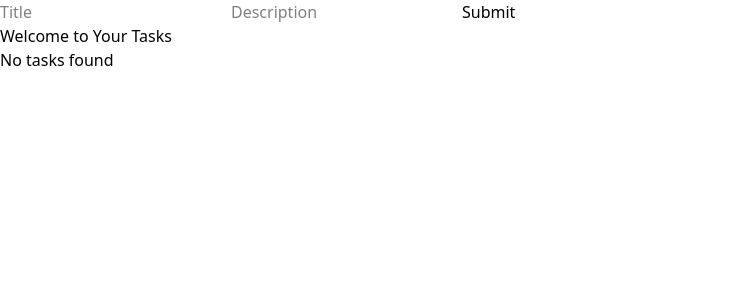
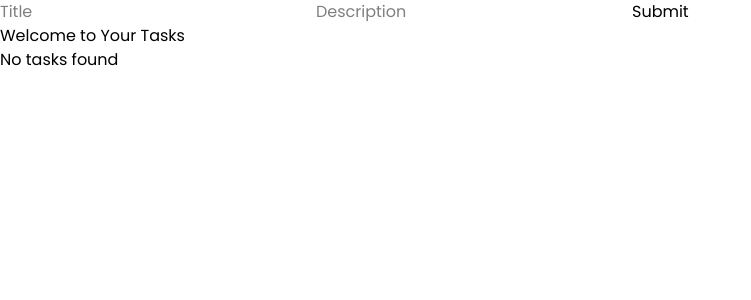
Before and after one commit to giantmons/todo, a React (Vite) app in the folder frontend/: page /dashboard in a window 1280 px wide. Shown: the top 300 px of the page, without its empty margins (0-751 px from the left). Built offline with nearby package versions, Linux system fonts and the light colour scheme.

Commit message:
Added: Poppins - Google fonts

```diff
--- a/frontend/index.html
+++ b/frontend/index.html
@@ -1,14 +1,22 @@
 <!doctype html>
 <html lang="en">
+
 <head>
   <meta charset="UTF-8" />
   <link rel="icon" type="image/svg+xml" href="/vite.svg" />
   <meta name="viewport" content="width=device-width, initial-scale=1.0" />
   <link href="/frontend/src/index.css" rel="stylesheet">
+  <link rel="preconnect" href="https://fonts.googleapis.com">
+  <link rel="preconnect" href="https://fonts.gstatic.com" crossorigin>
+  <link
+    href="https://fonts.googleapis.com/css2?family=Poppins:ital,wght@0,100;0,200;0,300;0,400;0,500;0,600;0,700;0,800;0,900;1,100;1,200;1,300;1,400;1,500;1,600;1,700;1,800;1,900&display=swap"
+    rel="stylesheet">
   <title>Vite + React + TS</title>
 </head>
+
 <body>
   <div id="root"></div>
   <script type="module" src="/src/main.tsx"></script>
 </body>
+
 </html>
--- a/frontend/src/index.css
+++ b/frontend/src/index.css
@@ -1,2 +1,7 @@
+@import url('https://fonts.googleapis.com/css2?family=Poppins:ital,wght@0,100;0,200;0,300;0,400;0,500;0,600;0,700;0,800;0,900;1,100;1,200;1,300;1,400;1,500;1,600;1,700;1,800;1,900&display=swap');
 @import "tailwindcss";
 @import "tw-animate-css";
+
+@theme {
+    --font-poppins: "Poppins", sans-serif;
+}
--- a/frontend/src/pages/dashboard.tsx
+++ b/frontend/src/pages/dashboard.tsx
@@ -7,8 +7,8 @@ import { useState } from "react";
 export default function Dashboard() {
     const [refreshTrigger, setRefreshTrigger] = useState(false);
     const tasks = useGetTask(refreshTrigger);
-    const {handleDelete, messageDelete} = useDeleteTask()
-    const {handleMarkTaskComplete} = useMarkTaskComplete();
+    const { handleDelete, messageDelete } = useDeleteTask()
+    const { handleMarkTaskComplete } = useMarkTaskComplete();
     const { addNewTask, message } = useAddTask();
 
     const [formData, setFormData] = useState({
@@ -38,6 +38,7 @@ export default function Dashboard() {
 
     return (
         <>
+        <div className="font-poppins">
             <form onSubmit={handleSubmit}>
                 <input type="text" name="title" placeholder="Title" onChange={handleChange} required />
                 <input type="text" name="description" placeholder="Description" onChange={handleChange} required />
@@ -55,7 +56,12 @@ export default function Dashboard() {
                                 <p>{task.description}</p>
                                 <p>{task.completed ? "completed" : "Incomplete"}</p>
                                 <button onClick={() => handleDeleteClick(task._id)}>Delete</button>
+                                {task.completed ?
+                                <button disabled={true}>Marked as done</button> :
                                 <button onClick={() => handleMarkTaskCompleteClick(task._id)}>Mark as Done</button>
+                                }
+
+
                                 {/* {messageDelete && <p>Deleted Successfully</p>} */}
                             </li>
                         ))
@@ -64,6 +70,8 @@ export default function Dashboard() {
                     )}
                 </ul>
             </div>
+        </div>
+
         </>
     );
 }
--- a/frontend/tailwind.config.js
+++ b/frontend/tailwind.config.js
@@ -1,7 +1,11 @@
 module.exports = {
     content: ["./src/**/*.{html,js,jsx,ts,tsx}"],
     theme: {
-      extend: {},
+      extend: {
+        fontFamily: {
+          Poppins: ['Poppins', 'sans-serif'],
+        },
+      },
     },
     plugins: [],
   };
```
Lines whose indentation alone changed are shown as unchanged.
